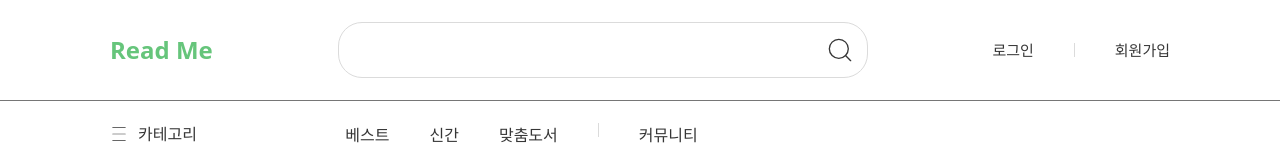
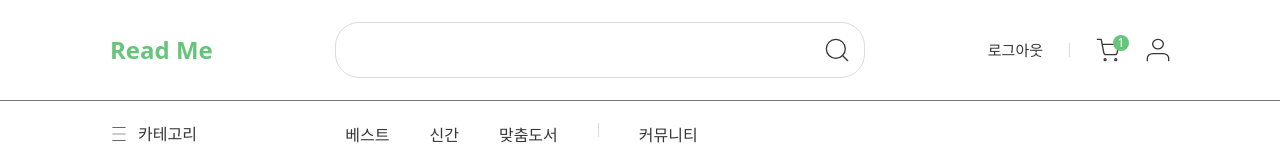
Before and after one commit to yunajoe/front_bookstore-README, a Next.js app: page / in a window 1280 px wide. Shown: the top 160 px of the page. Built offline with nearby package versions, Linux system fonts and the light colour scheme.

Commit message:
fix : Header props 임의값 내려줌

```diff
--- a/src/components/layout/mainLayout.tsx
+++ b/src/components/layout/mainLayout.tsx
@@ -9,7 +9,7 @@ interface MainLayoutProps {
 function MainLayout({ children }: MainLayoutProps) {
   return (
     <>
-      <Header />
+      <Header isLoggedIn={true} numItemsOfCart={1} />
       <div className="relative grid auto-rows-auto place-items-center tablet:max-w-[768px]">
         {children}
         <ScrollToTopButton />
```
